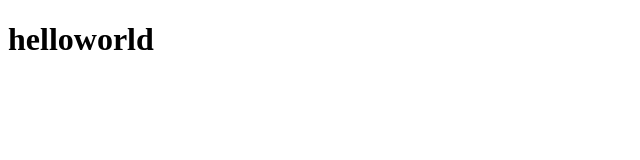
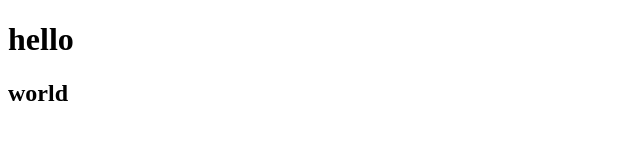
Before and after one commit to WananVVVV/May26, a plain HTML site: page index.html in a window 1280 px wide. Shown: the whole page, without its empty margins (0-640 px from the left). Drawn offline with Linux system fonts and the light colour scheme.

Commit message:
这是第2次提交，修改了index.html

```diff
--- a/index.html
+++ b/index.html
@@ -9,7 +9,8 @@
 </head>
 
 <body>
-    <h1>helloworld</h1>
+    <h1>hello</h1>
+    <h2>world</h2>
 </body>
 
 </html>
```
